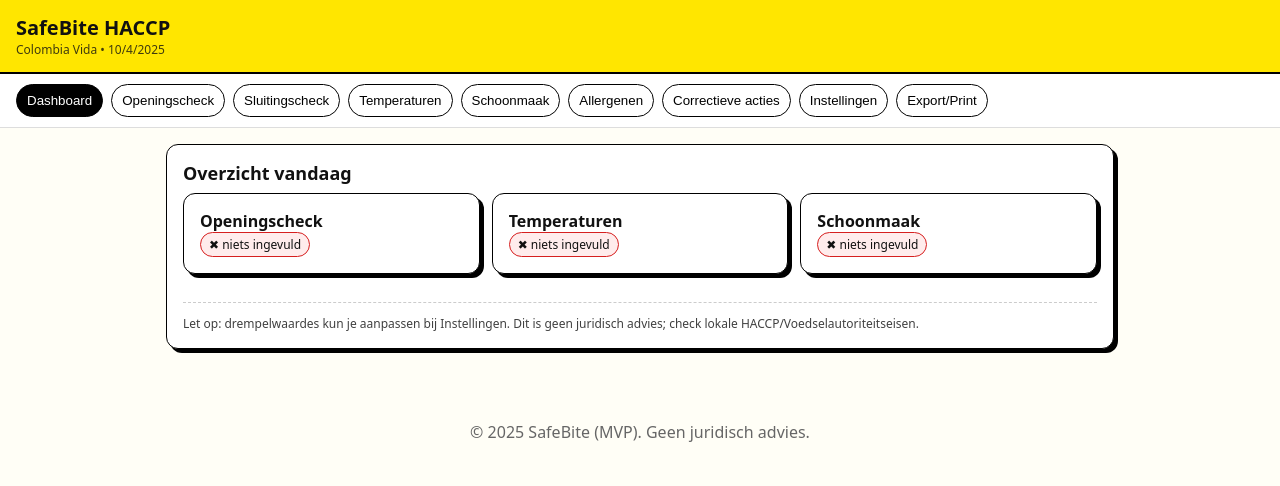
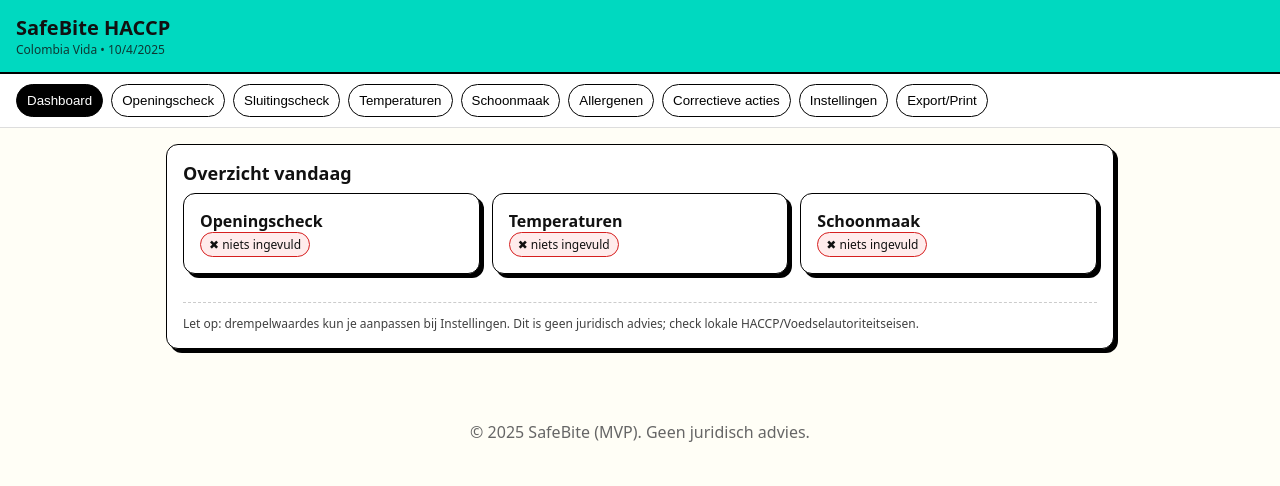
Before and after one commit to Smack2025/HACCP, a plain HTML site: page index.html in a window 1280 px wide. Drawn offline with nearby package versions, Linux system fonts and the light colour scheme.

Commit message:
Update accent color to cyan

```diff
--- a/styles.css
+++ b/styles.css
@@ -3,7 +3,7 @@
   --bg:#fffef6;
   --fg:#111;
   --primary:#111;
-  --accent:#ffe600;
+  --accent:#00D9C0;
   --muted:#f3f3f3;
   --danger:#d61f1f;
   --ok:#0a7d31;
```
